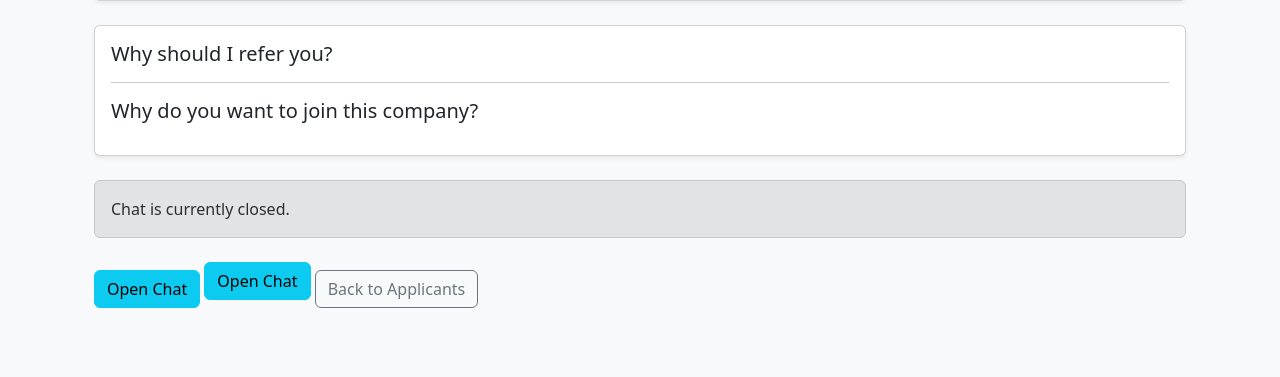
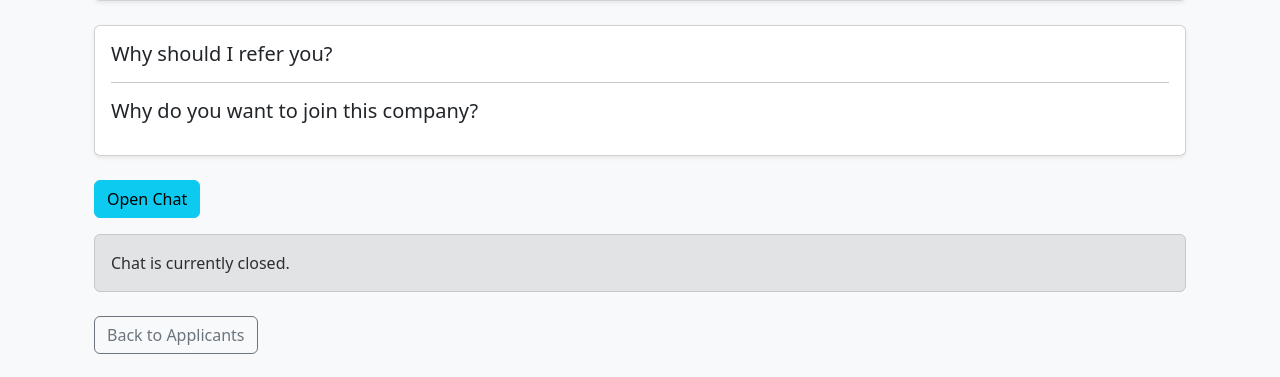
Before and after one commit to PranjaSidhwani1/ReferNow, a Django app: template templates/candidate_detail.html in a window 1280 px wide. Shown: the part 423-800 px from the top of the page. Run offline with Django 5.2, Linux system fonts and the light colour scheme; the template is opened without the code that fills it, so the values that code supplies are empty.

Commit message:
bug fix for closed chat functionality

```diff
--- a/templates/candidate_detail.html
+++ b/templates/candidate_detail.html
@@ -69,6 +69,36 @@
         </div>
     </div>
 
+    <!-- Accept / Reject Buttons -->
+    {% if application.status == "PENDING" and application.referral.is_open %}
+        <div class="mb-4">
+            <a href="{% url 'update_application_status' application.id 'accept' %}"
+               class="btn btn-success me-2">
+                Accept
+            </a>
+
+            <a href="{% url 'update_application_status' application.id 'reject' %}"
+               class="btn btn-danger">
+                Reject
+            </a>
+        </div>
+    {% endif %}
+
+    <!-- Chat Toggle Button -->
+    <div class="mb-3">
+        {% if application.chat_enabled %}
+            <a href="{% url 'toggle_chat' application.id %}"
+               class="btn btn-danger">
+                Close Chat
+            </a>
+        {% else %}
+            <a href="{% url 'toggle_chat' application.id %}"
+               class="btn btn-info">
+                Open Chat
+            </a>
+        {% endif %}
+    </div>
+
     <!-- Chat Section -->
     {% if application.chat_enabled %}
 
@@ -119,42 +149,6 @@
 
     {% endif %}
 
-    <!-- Action Buttons -->
-    {% if application.status == "PENDING" and application.referral.is_open %}
-        <div class="mb-4">
-            <a href="{% url 'update_application_status' application.id 'accept' %}"
-               class="btn btn-success me-2">
-                Accept
-            </a>
-
-            <a href="{% url 'update_application_status' application.id 'reject' %}"
-               class="btn btn-danger">
-                Reject
-            </a>
-        </div>
-    {% endif %}
-
-    {% if not application.chat_enabled %}
-        <a href="{% url 'open_chat' application.id %}"
-        class="btn btn-info">
-            Open Chat
-        </a>
-    {% else %}
-        <span class="badge bg-success">Chat Enabled</span>
-    {% endif %}
-
-    {% if application.chat_enabled %}
-        <a href="{% url 'toggle_chat' application.id %}"
-        class="btn btn-danger mb-3">
-            Close Chat
-        </a>
-    {% else %}
-        <a href="{% url 'toggle_chat' application.id %}"
-        class="btn btn-info mb-3">
-            Open Chat
-        </a>
-    {% endif %}
-
     <!-- Back Button -->
     <a href="{% url 'post_applicants' application.referral.id %}"
        class="btn btn-outline-secondary">
```
Lines whose indentation alone changed are shown as unchanged.
